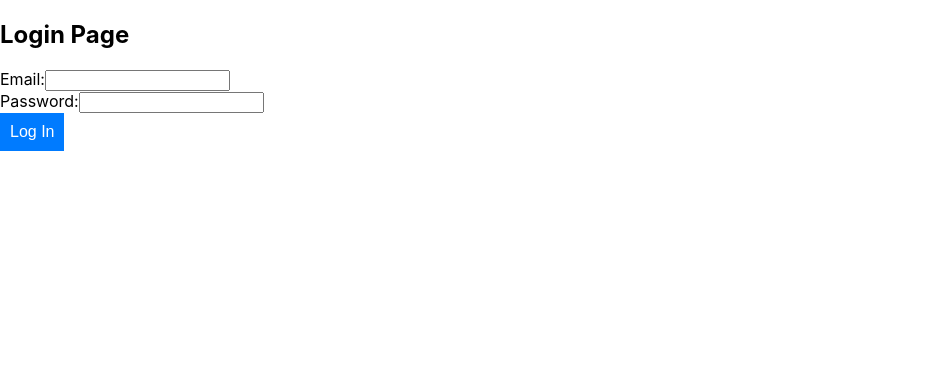
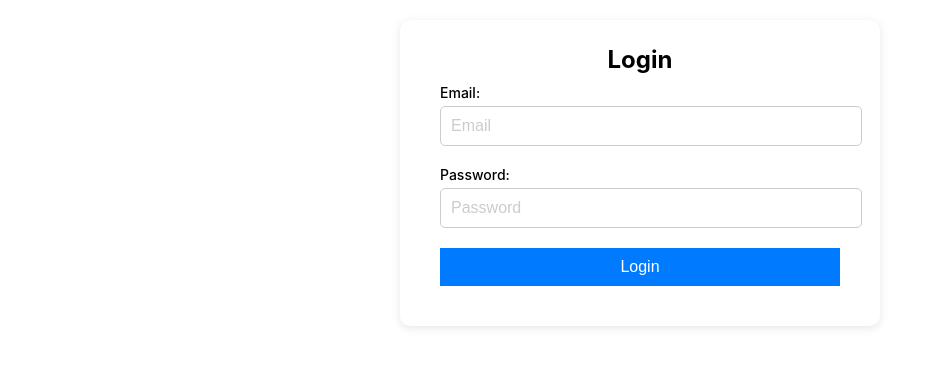
Before and after one commit to merxgrc/Expense-Tracker, a React (Create React App) app in the folder expense-tracker/: page /Login in a window 1280 px wide. Shown: the top 366 px of the page, without its empty margins (0-932 px from the left). Built offline with nearby package versions, Linux system fonts and the light colour scheme.

Commit message:
Linked websites, looks ok

```diff
--- a/expense-tracker/src/Homepage.css
+++ b/expense-tracker/src/Homepage.css
@@ -11,11 +11,21 @@
     display: flex;
     flex-direction: row;
     margin-right: 200px;
+    margin-top: 20px;
     border-style: solid;
 }
 
 .innerExpense {
     display: flex;
     flex-direction: row;
+    margin-top: 20px;
     border-style: solid;
 }
+
+.incb {
+    background-color: green;
+}
+
+.expb {
+    background-color: red;
+}
--- a/expense-tracker/src/Homepage.js
+++ b/expense-tracker/src/Homepage.js
@@ -24,12 +24,12 @@ function Homepage() {
       <div className='finance'>
         <div className='income'>
             <div className='innerIncome'>
-                <button type='submit'>+ Create new income</button>
+                <button className='incb' type='submit'>+ Create new income</button>
             </div>
         </div>
         <div className='expense'>
             <div className='innerExpense'>
-                <button type='submit'>+ Create new expense</button>
+                <button className='expb' type='submit'>+ Create new expense</button>
             </div>
         </div>
       </div>
--- /dev/null
+++ b/expense-tracker/src/Login.css
@@ -0,0 +1,63 @@
+
+.login-container {
+    display: flex;
+    justify-content: center;
+    align-items: center;
+    height: 100vh;
+    background-color: #f9f9f9;
+  }
+
+  .login-form {
+    display: flex;
+    flex-direction: column;
+    background-color: white;
+    padding: 40px;
+    padding-top: 5px;
+    border-radius: 10px;
+    box-shadow: 0 2px 10px rgba(0, 0, 0, 0.1);
+    max-width: 400px;
+    width: 100%;
+  }
+
+  .form-title {
+    text-align: center;
+    margin-bottom: 10px;
+    font-size: 24px;
+    font-weight: bold;
+  }
+
+  .form-group {
+    margin-bottom: 20px;
+  }
+
+  .form-group label {
+    display: block;
+    margin-bottom: 5px;
+    font-size: 14px;
+    font-weight: 500;
+  }
+
+  .form-group input {
+    width: 100%;
+    padding: 10px;
+    font-size: 16px;
+    border: 1px solid #ccc;
+    border-radius: 5px;
+  }
+
+  .form-group input::placeholder {
+    color: #ccc;
+  }
+
+  button {
+    padding: 10px;
+    background-color: #007BFF;
+    color: rgb(255, 255, 255);
+    border: none;
+    cursor: pointer;
+    font-size: 1rem;
+  }
+
+  .submit-button:hover {
+    background-color: #0056b3;
+  }
--- a/expense-tracker/src/Login.js
+++ b/expense-tracker/src/Login.js
@@ -1,7 +1,8 @@
 import React, { useState } from 'react';
 import { useNavigate } from 'react-router-dom';
+import "./Login.css"
 
-function Login() {
+function LoginForm() {
   const [formData, setFormData] = useState({
     email: '',
     password: ''
@@ -29,21 +30,41 @@ function Login() {
   };
 
   return (
-    <div>
-      <h2>Login Page</h2>
-      <form onSubmit={handleSubmit}>
-        <div>
+    <form onSubmit={handleSubmit} className='login-form'>
+        <h2 className="form-title">Login</h2>
+            <div className='form-group'>
                 <label htmlFor="email">Email:</label>
-          <input type="email" id="email" name="email" value={formData.email} onChange={handleChange} required />
+                    <input
+                    type="email"
+                    id="email"
+                    name="email"
+                    value={formData.email}
+                    onChange={handleChange}
+                    placeholder='Email'
+                    required
+                    />
             </div>
-        <div>
+            <div className='form-group'>
                 <label htmlFor="password">Password:</label>
-          <input type="password" id="password" name="password" value={formData.password} onChange={handleChange} required />
+                    <input
+                    type="password"
+                    id="password"
+                    name="password"
+                    value={formData.password}
+                    onChange={handleChange}
+                    placeholder='Password'
+                    required
+                    />
             </div>
-        <button type="submit">Log In</button>
+        <button type="submit">Login</button>
     </form>
-    </div>
 );
 }
 
-export default Login;
+export default function Login() {
+    return (
+      <div style={{marginTop: '20px', display: 'flex', justifyContent: 'center', alignItems: 'center', flexDirection: 'column'}}>
+        <LoginForm />
+      </div>
+    )
+  }
```
Lines whose indentation alone changed are shown as unchanged.
